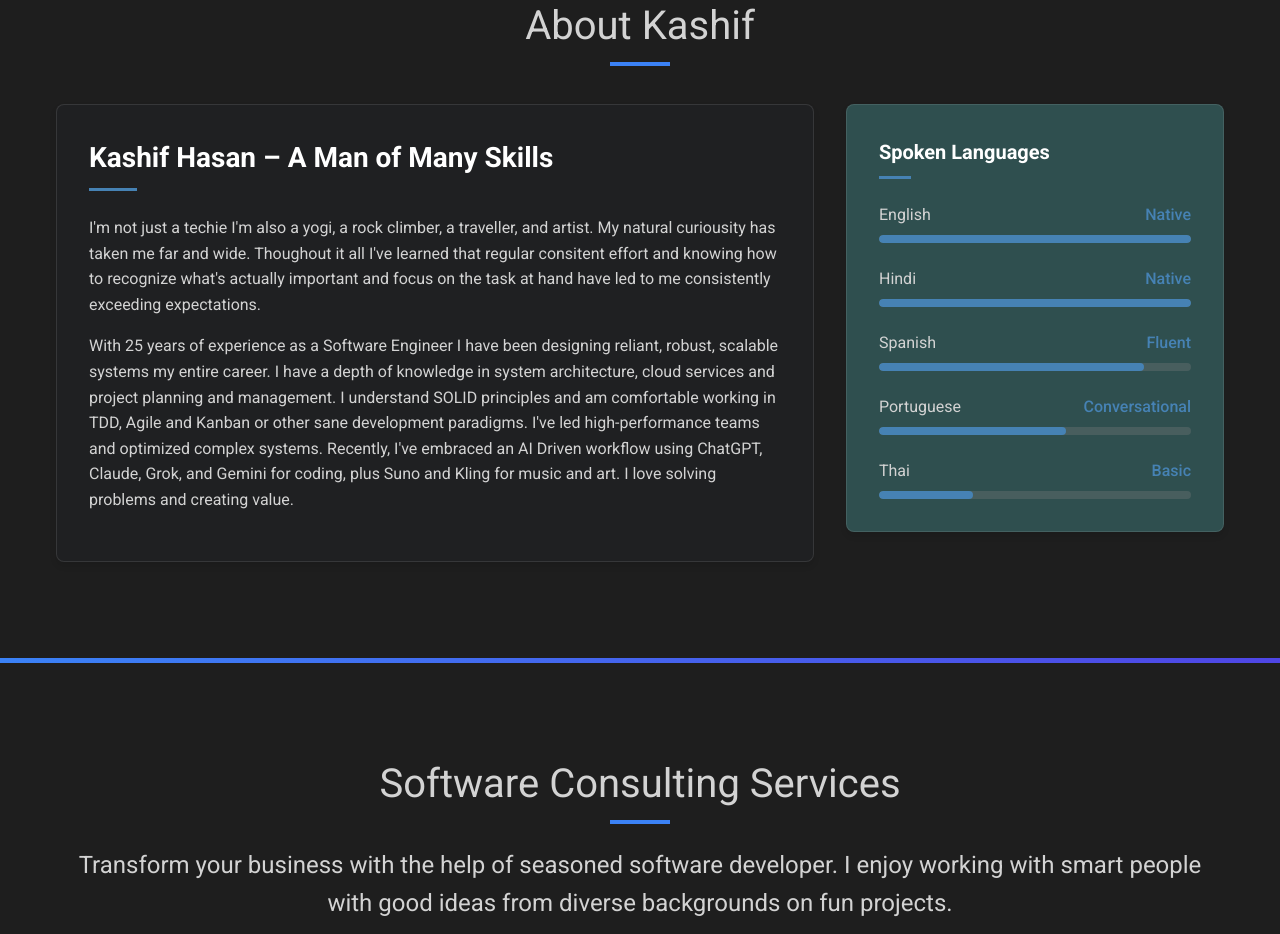
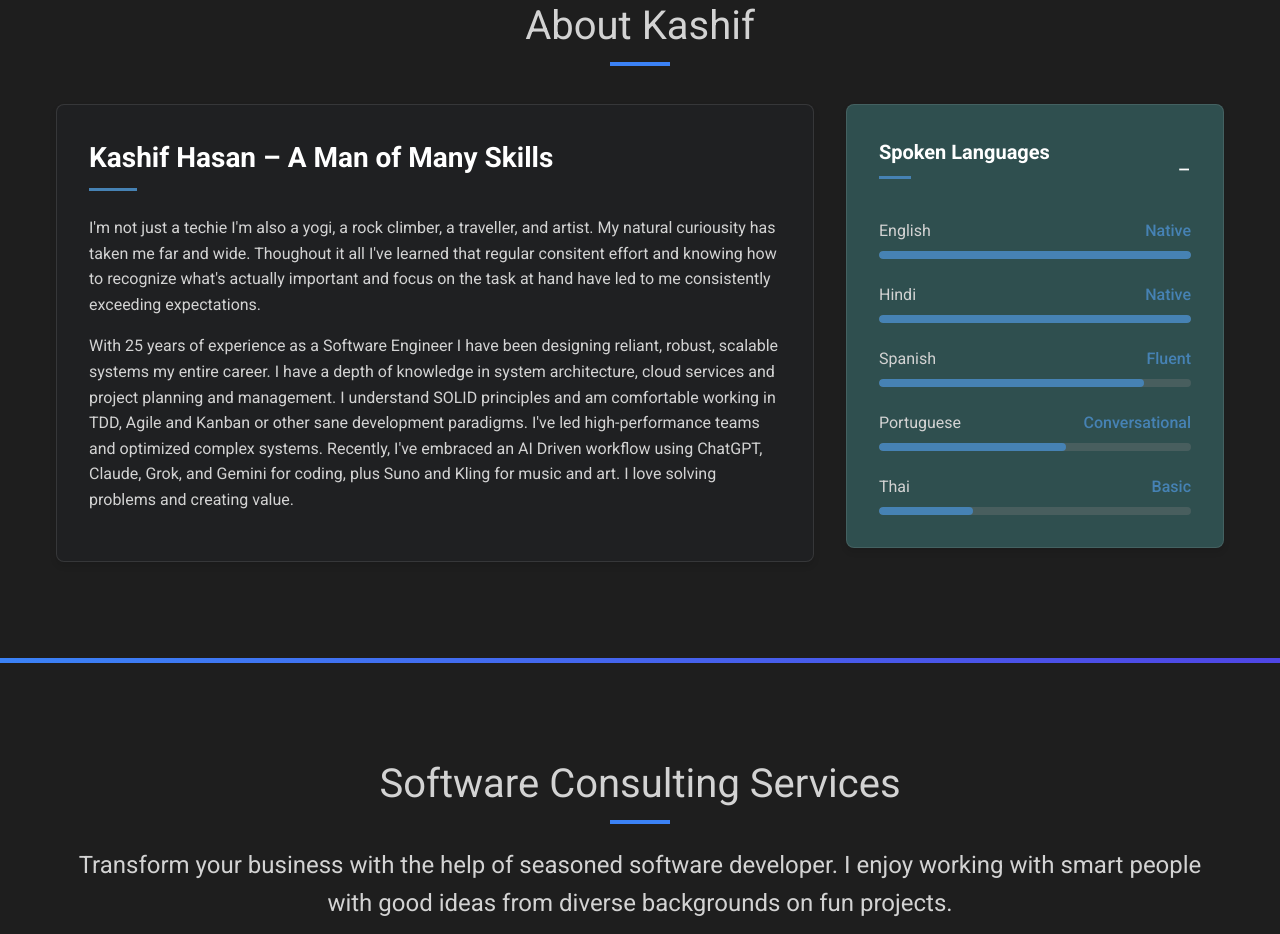
Before and after one commit to callmealias/callmealias.github.io, a Next.js app: page / in a window 1280 px wide. Shown: the part 900-1834 px from the top of the page. Built offline with nearby package versions, Linux system fonts and the light colour scheme.

Commit message:
grok about language accordian

```diff
--- a/components/About.js
+++ b/components/About.js
@@ -1,11 +1,35 @@
-import { motion } from 'framer-motion';
+import { motion, AnimatePresence } from 'framer-motion';
 import { useInView } from 'framer-motion';
-import { useRef } from 'react';
+import { useRef, useState, useEffect } from 'react';
 import styles from './about.module.css';
 
 export default function About() {
   const ref = useRef(null);
   const isInView = useInView(ref, { once: true, threshold: 0.3 });
+
+  // Initialize accordion state to false
+  const [isExpanded, setIsExpanded] = useState(false);
+
+  // Update isExpanded based on screen size after mounting
+  useEffect(() => {
+    const handleResize = () => {
+      setIsExpanded(window.innerWidth >= 768);
+    };
+
+    // Set initial value
+    handleResize();
+
+    // Add event listener for resize
+    window.addEventListener('resize', handleResize);
+
+    // Cleanup listener on unmount
+    return () => window.removeEventListener('resize', handleResize);
+  }, []);
+
+  // Toggle function for the accordion
+  const toggleExpand = () => {
+    setIsExpanded(prev => !prev);
+  };
 
   return (
     <section id="about" className={styles.aboutSection}>
@@ -23,10 +47,10 @@ export default function About() {
             <h3 className={styles.aboutHeading}>Kashif Hasan – A Man of Many Skills</h3>
 
             <p className={styles.aboutParagraph}>
-              I&apos;m not just a techie I&apos;m also a yogi, a rock climber, a traveller, and artist. My natural curiousity has taken me far and wide. Thoughout it all I&apos;ve learned that regular consitent effort and knowing how to recognize what&apos;s actually important and focus on the task at hand have led to me consistently exceeding expectations.
+              I'm not just a techie I'm also a yogi, a rock climber, a traveller, and artist. My natural curiousity has taken me far and wide. Thoughout it all I've learned that regular consitent effort and knowing how to recognize what's actually important and focus on the task at hand have led to me consistently exceeding expectations.
             </p>
             <p>
-              With 25 years of experience as a Software Engineer I have been designing reliant, robust, scalable systems my entire career. I have a depth of knowledge in system architecture, cloud services and project planning and management. I understand SOLID principles and am comfortable working in TDD, Agile and Kanban or other sane development paradigms. I&apos;ve led high-performance teams and optimized complex systems. Recently, I&apos;ve embraced an AI Driven workflow using ChatGPT, Claude, Grok, and Gemini for coding, plus Suno and Kling for music and art. I love solving problems and creating value.
+              With 25 years of experience as a Software Engineer I have been designing reliant, robust, scalable systems my entire career. I have a depth of knowledge in system architecture, cloud services and project planning and management. I understand SOLID principles and am comfortable working in TDD, Agile and Kanban or other sane development paradigms. I've led high-performance teams and optimized complex systems. Recently, I've embraced an AI Driven workflow using ChatGPT, Claude, Grok, and Gemini for coding, plus Suno and Kling for music and art. I love solving problems and creating value.
             </p>
           </motion.div>
 
@@ -37,8 +61,23 @@ export default function About() {
             transition={{ duration: 0.8, delay: 0.2 }}
           >
             <div className={styles.languageCard}>
+              <div className={styles.accordionHeader} onClick={toggleExpand}>
                 <h3 className={styles.cardHeading}>Spoken Languages</h3>
+                <span className={`${styles.accordionIcon} ${isExpanded ? styles.expanded : ''}`}>
+                  {isExpanded ? '−' : '+'}
+                </span>
+              </div>
 
+              <AnimatePresence>
+                {isExpanded && (
+                  <motion.div
+                    key="languageContent"
+                    initial={{ height: 0, opacity: 0 }}
+                    animate={{ height: 'auto', opacity: 1 }}
+                    exit={{ height: 0, opacity: 0 }}
+                    transition={{ duration: 0.3 }}
+                    className={styles.accordionContent}
+                  >
                     {[
                       { language: "English", level: "Native" },
                       { language: "Hindi", level: "Native" },
@@ -69,6 +108,9 @@ export default function About() {
                         </div>
                       </motion.div>
                     ))}
+                  </motion.div>
+                )}
+              </AnimatePresence>
             </div>
           </motion.div>
         </div>
--- a/components/about.module.css
+++ b/components/about.module.css
@@ -139,3 +139,21 @@
     border-color: rgba(70, 130, 180, 0.3);
     transition: var(--transition-standard);
   }
+
+  /* Add to about.module.css */
+
+.accordionHeader {
+    display: flex;
+    justify-content: space-between;
+    align-items: center;
+    cursor: pointer;
+  }
+
+  .accordionIcon {
+    font-size: 1.5rem;
+    color: var(--text-light);
+  }
+
+  .accordionContent {
+    margin-top: 1rem;
+  }
```
Lines whose indentation alone changed are shown as unchanged.
